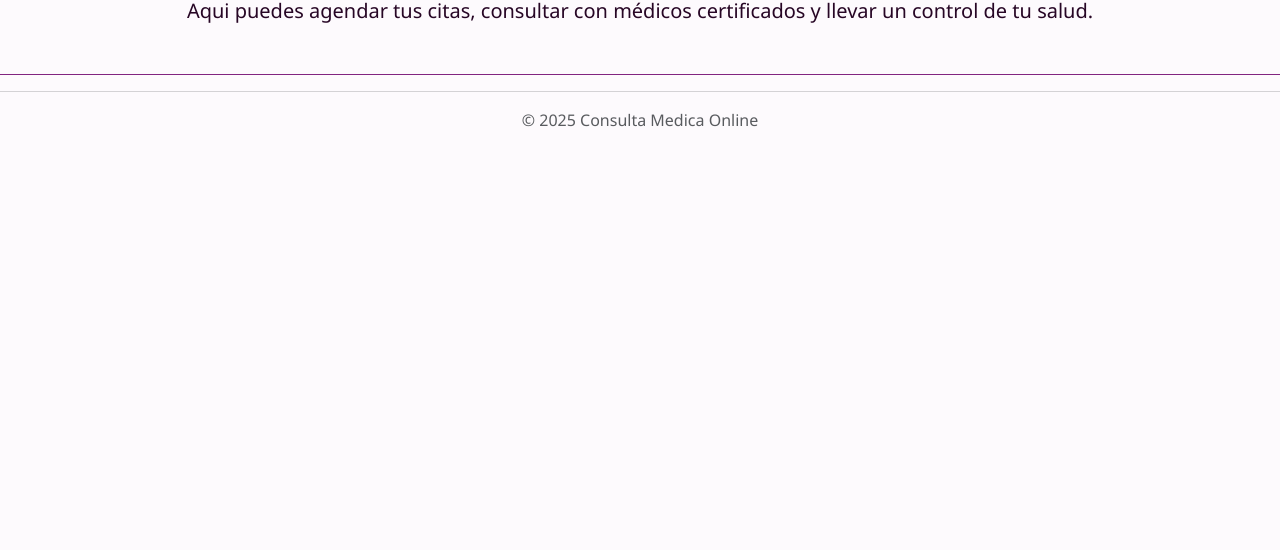
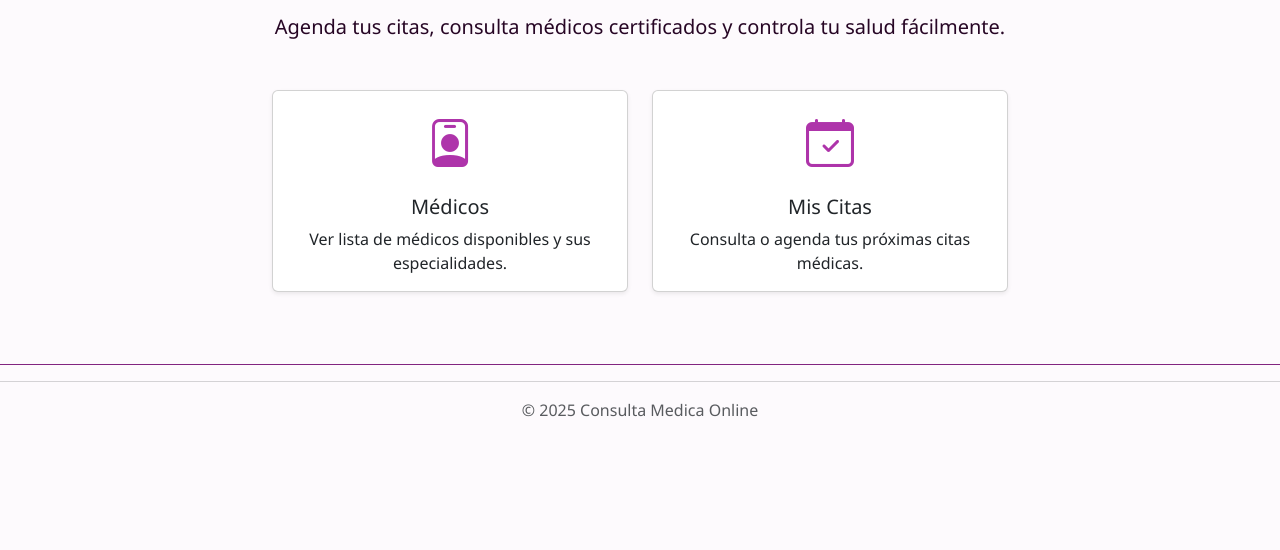
Before and after one commit to up220187/MedClinic, a plain HTML site: page index.html in a window 1280 px wide. Shown: the part 250-800 px from the top of the page. Drawn offline with nearby package versions, Linux system fonts and the light colour scheme.

Commit message:
Tarjetas con accesos directos

```diff
--- a/css/citas.css
+++ b/css/citas.css
@@ -95,7 +95,7 @@ footer {
 }
 
 .navbar.navbar-dark {
-    background-color: #bf5fbc !important; /* cambia según la página */
+    background-color: #bf5fbc !important;
 }
 
 .navbar .nav-link,
--- a/css/index.css
+++ b/css/index.css
@@ -47,7 +47,7 @@ footer {
 }
 
 .navbar.navbar-dark {
-    background-color: #bf5fbc !important; /* cambia según la página */
+    background-color: #bf5fbc !important;
 }
 
 .navbar .nav-link,
@@ -59,3 +59,9 @@ footer {
     color: #551454 !important;
     font-weight: bold;
 }
+
+.card:hover {
+    transform: translateY(-5px);
+    transition: transform 0.2s ease-in-out;
+    border-color: #bf5fbc;
+}
--- a/css/medicos.css
+++ b/css/medicos.css
@@ -47,7 +47,7 @@ footer {
 }
 
 .navbar.navbar-dark {
-    background-color: #bf5fbc !important; /* cambia según la página */
+    background-color: #bf5fbc !important;
 }
 
 .navbar .nav-link,
--- a/index.html
+++ b/index.html
@@ -7,6 +7,8 @@
     <title>Inicio - Consulta Medica</title>
     <link href="https://cdn.jsdelivr.net/npm/bootstrap@5.3.0/dist/css/bootstrap.min.css" rel="stylesheet">
     <link rel="stylesheet" href="css/index.css">
+    <link rel="stylesheet" href="https://cdn.jsdelivr.net/npm/bootstrap-icons@1.10.5/font/bootstrap-icons.css">
+
 </head>
 
 <body>
@@ -35,11 +37,40 @@
         </div>
     </nav>
     <!-- Contenido -->
-    <div class="container text-center mt-5">
-        <h1 class="display-4">Bienvenido al Sistema de Consulta Medica Online</h1>
-        <p class="lead">Aqui puedes agendar tus citas, consultar con médicos certificados y llevar un control de tu
-            salud.</p>
+    <!-- Contenido mejorado -->
+<div class="container mt-5 text-center">
+    <h1 class="display-4 mb-4">Bienvenido al Sistema de Consulta Médica Online</h1>
+    <p class="lead mb-5">Agenda tus citas, consulta médicos certificados y controla tu salud fácilmente.</p>
+
+    <div class="row justify-content-center">
+        <!-- Tarjeta Médicos -->
+        <div class="col-md-4 mb-4">
+            <a href="medicos.html" class="text-decoration-none text-dark">
+                <div class="card shadow-sm h-100">
+                    <div class="card-body">
+                        <i class="bi bi-person-badge" style="font-size: 3rem; color: #ae34aa;"></i>
+                        <h5 class="card-title mt-3">Médicos</h5>
+                        <p class="card-text">Ver lista de médicos disponibles y sus especialidades.</p>
+                    </div>
+                </div>
+            </a>
+        </div>
+
+        <!-- Tarjeta Citas -->
+        <div class="col-md-4 mb-4">
+            <a href="citas.html" class="text-decoration-none text-dark">
+                <div class="card shadow-sm h-100">
+                    <div class="card-body">
+                        <i class="bi bi-calendar-check" style="font-size: 3rem; color: #ae34aa;"></i>
+                        <h5 class="card-title mt-3">Mis Citas</h5>
+                        <p class="card-text">Consulta o agenda tus próximas citas médicas.</p>
+                    </div>
+                </div>
+            </a>
+        </div>
     </div>
+</div>
+
     <!-- Footer -->
     <footer class="text-center mt-5 mb-3 text-muted">
         <hr />
```
